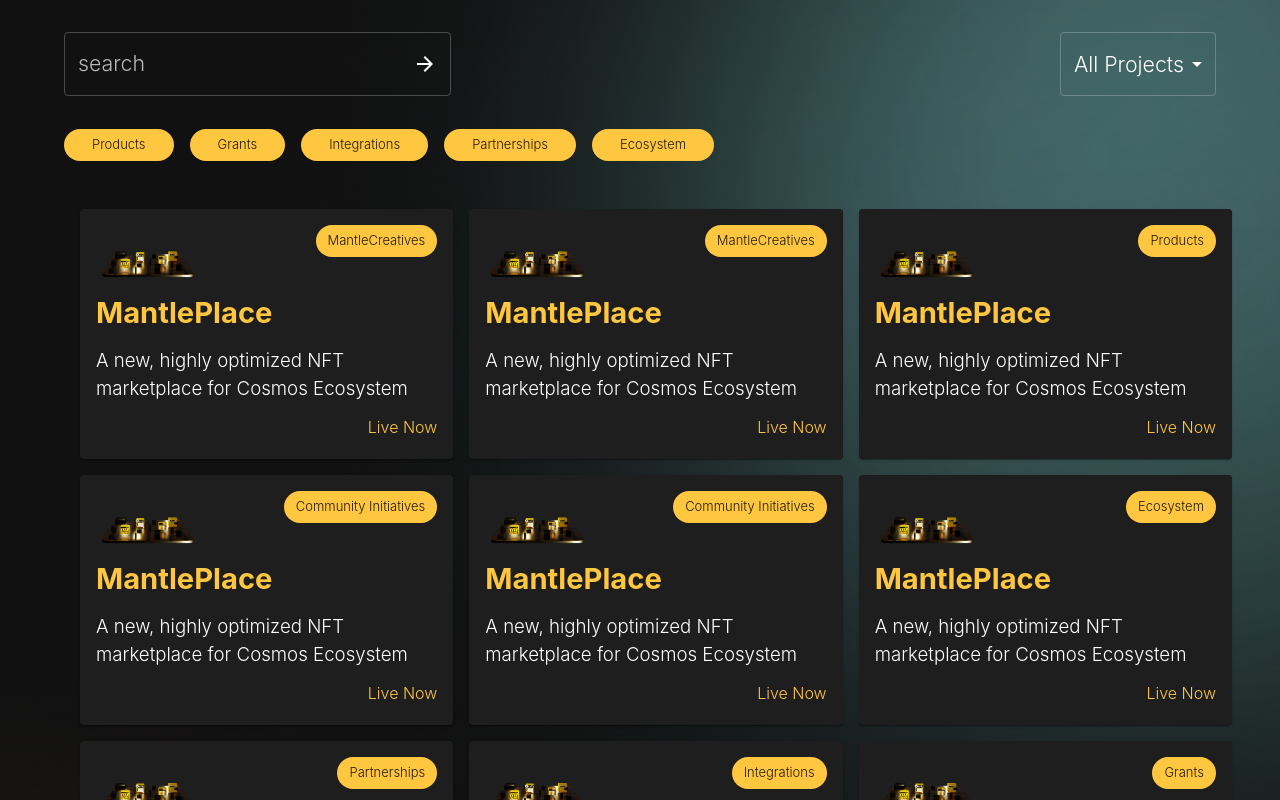
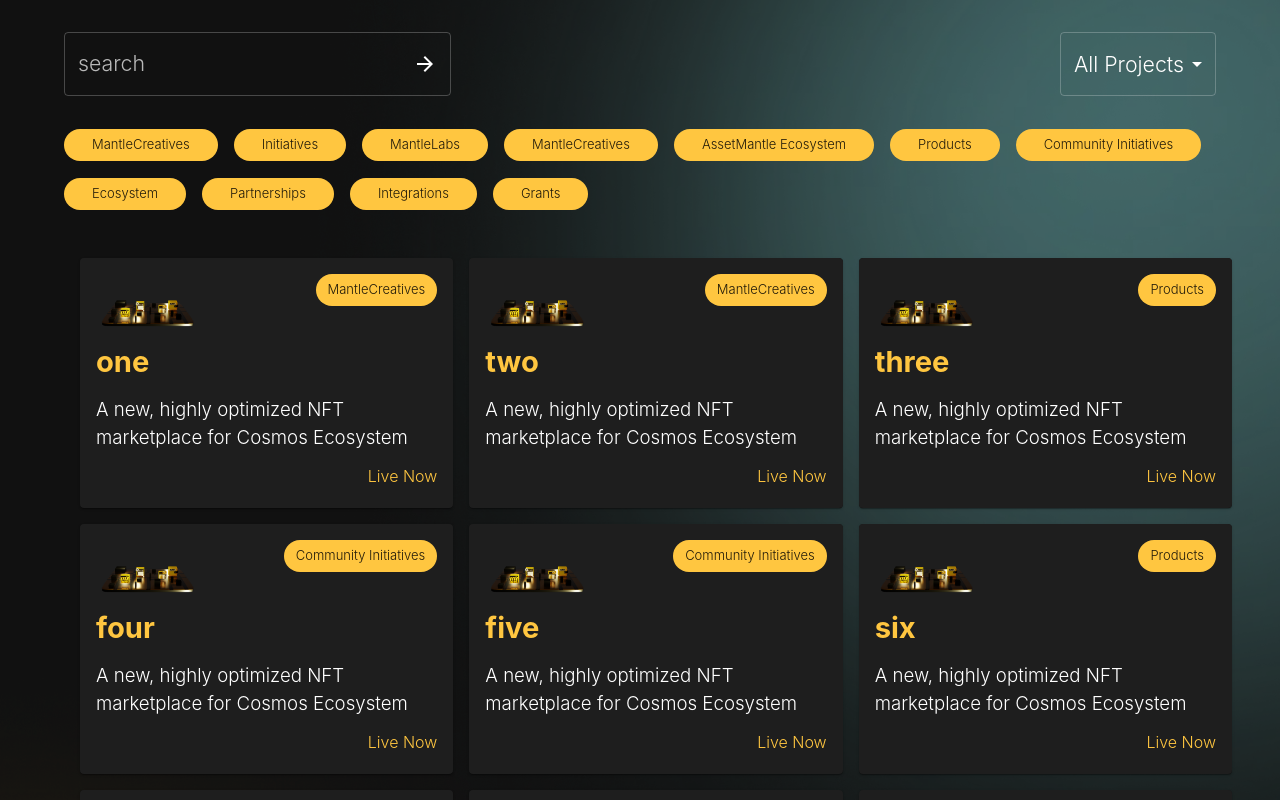
Before and after one commit to AssetMantle/website, a Next.js app: page /ecosystems in a window 1280 px wide. Shown: the part 960-1760 px from the top of the page. Built offline with nearby package versions, Linux system fonts and the light colour scheme.

Commit message:
Added search box filter functionality without population data

```diff
--- a/views/EcosystemsLowerSection.js
+++ b/views/EcosystemsLowerSection.js
@@ -18,6 +18,7 @@ import {
 import ArrowForwardOutlinedIcon from "@mui/icons-material/ArrowForwardOutlined";
 import { React, useState, useEffect } from "react";
 import Section from "../components/Section";
+import { MergeType } from "@mui/icons-material";
 
 const optionStyles = {
   // background:
@@ -61,34 +62,28 @@ const data = [
   },
   {
     name: "six",
-    filters: ["Ecosystem", "AssetMantle Ecosystem"],
+    filters: ["Products", "Ecosystem", "AssetMantle Ecosystem"],
   },
   { name: "seven", filters: ["Partnerships", "AssetMantle Ecosystem"] },
   { name: "eight", filters: ["Integrations", "Partnerships", "MantleLabs"] },
   { name: "nine", filters: ["Grants", "Ecosystem", "AssetMantle Ecosystem"] },
 ];
 
-const chips = [
-  { key: "Products" },
-  { key: "Grants" },
-  { key: "Integrations" },
-  { key: "Partnerships" },
-  { key: "Ecosystem" },
-];
-
 export default function EcosystemsPageLowerSection() {
   const [activeFilters, setActiveFilters] = useState([]);
   const [projects, setProjects] = useState("All Projects");
   const [searchData, setSearchData] = useState("");
-  const [availableFilters, setAvailableFilters] = useState([]);
+  const [nameFilters, setNameFilters] = useState("");
+  let filters = [];
 
   const getFilters = (array) => {
     array.map((item) => {
-      console.log(item);
-      setAvailableFilters([]);
-      // if (!availableFilters.includes(item.filters)) {
-      //   setAvailableFilters([...availableFilters, item.filters]);
-      // }
+      item.filters.map((element) => {
+        if (filters.includes(element)) {
+          return;
+        }
+        filters.push(element);
+      });
     });
   };
 
@@ -104,18 +99,21 @@ export default function EcosystemsPageLowerSection() {
         (compareArrayItem) => element.filters.indexOf(compareArrayItem) != -1
       )
     );
-    // getFilters(sortedData);
+    if (nameFilters.length) {
+      sortedData = data.filter((element) => {
+        return element.name == nameFilters;
+      });
+    }
+    getFilters(sortedData);
     return sortedData;
   };
 
   const submitSearchData = () => {
-    if (activeFilters.includes(searchData)) {
-      return;
-    }
-    setActiveFilters((previous) => [...previous, searchData]);
+    setNameFilters(searchData);
   };
 
   let sortedArray = getSortedArray();
+  console.log(sortedArray);
 
   return (
     <>
@@ -139,7 +137,7 @@ export default function EcosystemsPageLowerSection() {
                 onChange={(e) => {
                   setSearchData(e.target.value);
                   if (e.target.value.length == 0) {
-                    setActiveFilters([]);
+                    setNameFilters("");
                     return;
                   }
                 }}
@@ -167,94 +165,28 @@ export default function EcosystemsPageLowerSection() {
             }}
             gap={2}
           >
-            {chips.map((ecosystem, index) => {
+            {filters.map((type, index) => {
               return (
                 <Grid key={index} item>
                   <Chip
                     sx={{ px: 2 }}
-                    color={
-                      activeFilters.includes(ecosystem.key) ? "info" : "primary"
-                    }
+                    color={activeFilters.includes(type) ? "info" : "primary"}
                     onClick={() => {
-                      if (activeFilters.includes(ecosystem.key)) {
+                      if (activeFilters.includes(type)) {
                         return setActiveFilters(
                           activeFilters.filter((filter) => {
-                            return filter !== ecosystem.key;
+                            return filter !== type;
                           })
                         );
                       }
-                      setActiveFilters([...activeFilters, ecosystem.key]);
+                      setActiveFilters([...activeFilters, type]);
                     }}
-                    label={ecosystem.key}
+                    label={type}
                   ></Chip>
                 </Grid>
               );
             })}
           </Grid>
-
-          {/* <Grid
-            container
-            sx={{
-              display: "flex",
-              flexDirection: "row",
-              justifyContent: "flex-start",
-            }}
-            gap={2}
-          > */}
-          {/* {projects == "All Projects"
-              ? data.map((ecosystem, index) => {
-                  return (
-                    <Grid key={index} item>
-                      <Chip
-                        sx={{ px: 2 }}
-                        color={
-                          activeFilters.includes(ecosystem.key)
-                            ? "info"
-                            : "primary"
-                        }
-                        onClick={() => {
-                          if (activeFilters.includes(ecosystem.key)) {
-                            return setActiveFilters(
-                              activeFilters.filter((filter) => {
-                                return filter !== ecosystem.key;
-                              })
-                            );
-                          }
-                          setActiveFilters([...activeFilters, ecosystem.key]);
-                        }}
-                        label={ecosystem.filters}
-                      ></Chip>
-                    </Grid>
-                  );
-                })
-              : data
-                  .filter((ele) => ele.pType == projects)
-                  .map((ecosystem, index) => {
-                    return (
-                      <Grid key={index} item>
-                        <Chip
-                          sx={{ px: 2 }}
-                          color={
-                            activeFilters.includes(ecosystem.key)
-                              ? "info"
-                              : "primary"
-                          }
-                          onClick={() => {
-                            if (activeFilters.includes(ecosystem.key)) {
-                              return setActiveFilters(
-                                activeFilters.filter((filter) => {
-                                  return filter !== ecosystem.key;
-                                })
-                              );
-                            }
-                            setActiveFilters([...activeFilters, ecosystem.key]);
-                          }}
-                          label={ecosystem.filters}
-                        ></Chip>
-                      </Grid>
-                    );
-                  })}
-          </Grid> */}
 
           {/* Ecosystems */}
           <Grid container spacing={2}>
@@ -284,7 +216,7 @@ export default function EcosystemsPageLowerSection() {
                               <Chip color="primary" label={ele.filters["0"]} />
                             </Stack>
                             <Typography variant="h4" color="primary.main">
-                              MantlePlace
+                              {ele.name}
                             </Typography>
                             <Typography variant="body2">
                               A new, highly optimized NFT marketplace for Cosmos
```
